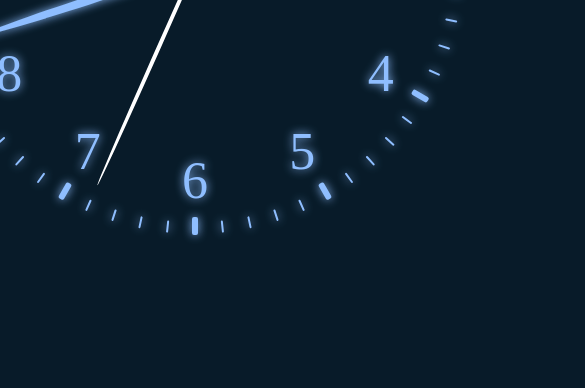
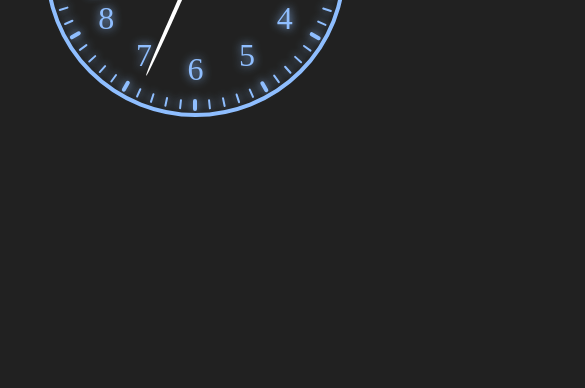
Before and after one commit to furkan-dogu/Analog-Saat, a plain HTML site: page index.html in a window 390 px wide. Shown: the part 456-844 px from the top of the page, 585 px wide, since content can reach past the window. Drawn offline with Linux system fonts and the light colour scheme.

Commit message:
media query eklendi, düzeltmeler yapıldı

```diff
--- a/app.js
+++ b/app.js
@@ -35,7 +35,7 @@ function getCurrentTime() {
     let currentSeconds = date.getSeconds()
 
     handHours.style.transform = `rotate(${currentHours * 30 + currentMinutes / 2}deg)`
-    handMinutes.style.transform = `rotate(${currentMinutes * 6}deg)`
+    handMinutes.style.transform = `rotate(${currentMinutes * 6 + currentSeconds / 10}deg)`
     handSeconds.style.transform = `rotate(${currentSeconds * 6}deg)`
 }
 
--- a/index.html
+++ b/index.html
@@ -8,7 +8,7 @@
     <title>Analog Saat</title>
 </head>
 <body>
-    <div class="wrapper">
+    <div class="container">
         <div class="bar-seconds"></div>
         <div class="number-hours"></div>
         <div class="hands-box">
--- a/style.css
+++ b/style.css
@@ -9,11 +9,11 @@ body {
     justify-content: center;
     align-items: center;
     min-height: 100vh;
-    background-color: #081B29;
+    background-color: rgba(0, 0, 0, 0.87);
     overflow: hidden;
 }
 
-.wrapper {
+.container {
     position: relative;
     width: 500px;
     height: 500px;
@@ -21,6 +21,8 @@ body {
     display: flex;
     justify-content: center;
     align-items: center;
+    outline: 9px solid turquoise;
+    outline-offset: 1.6rem;
     animation: colorful 30s linear infinite;
 }
 
@@ -152,3 +154,69 @@ body {
     background-color: white;
     box-shadow: none;
 }
+
+@media screen and (max-width: 576px) {
+    .container {
+        width: 255px;
+        height: 255px;
+        outline: 4px solid turquoise;
+        outline-offset: 1.2rem;
+    }
+
+    .bar-seconds span:nth-child(5n) p {
+        width: 4px;
+        height: 12px;
+    }
+
+    .bar-seconds span p {
+        width: 2px;
+        height: .6rem;
+    }
+
+    .number-hours span p {
+        font-size: 2rem;
+    }
+
+    .hands-box .hours {
+        width: 10rem;
+        height: 10rem;
+    }
+
+    .hands-box .hours i {
+        width: .4rem;
+        height: 5rem;
+    }
+
+    .hands-box .minutes {
+        width: 14rem;
+        height: 14rem;
+    }
+
+    .hands-box .minutes::before {
+        width: 1rem;
+        height: 1rem;
+    }
+
+    .hands-box .minutes i {
+        width: .35rem;
+        height: 7rem;
+    }
+
+    .hands-box .seconds {
+        width: 15rem;
+        height: 15rem;
+    }
+
+    .hands-box .seconds i {
+        width: .25rem;
+        height: calc(7.5rem + 2rem);
+    }
+
+    .hands-box .seconds::before {
+
+        width: 0.7rem;
+        height: 0.7rem;
+
+    }
+
+}
```
